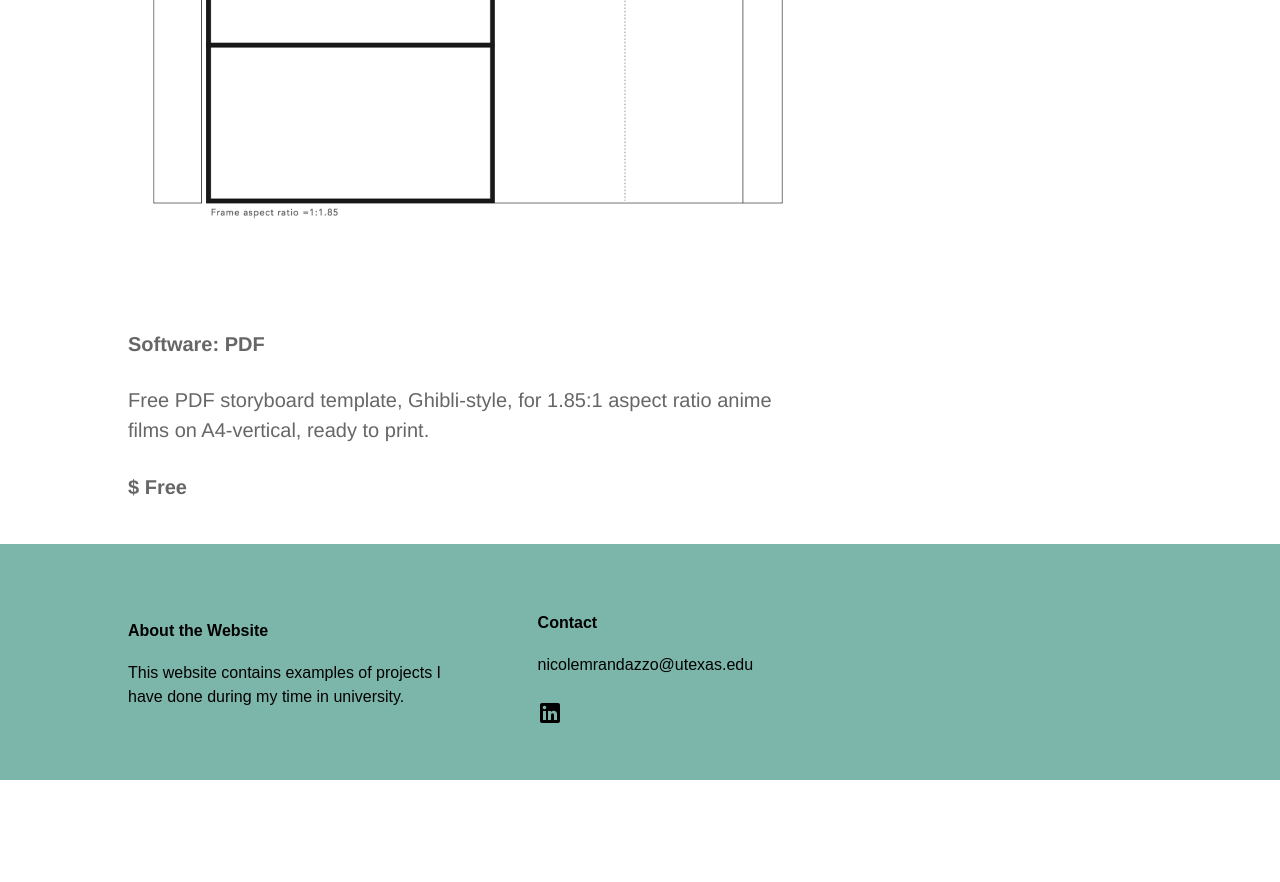
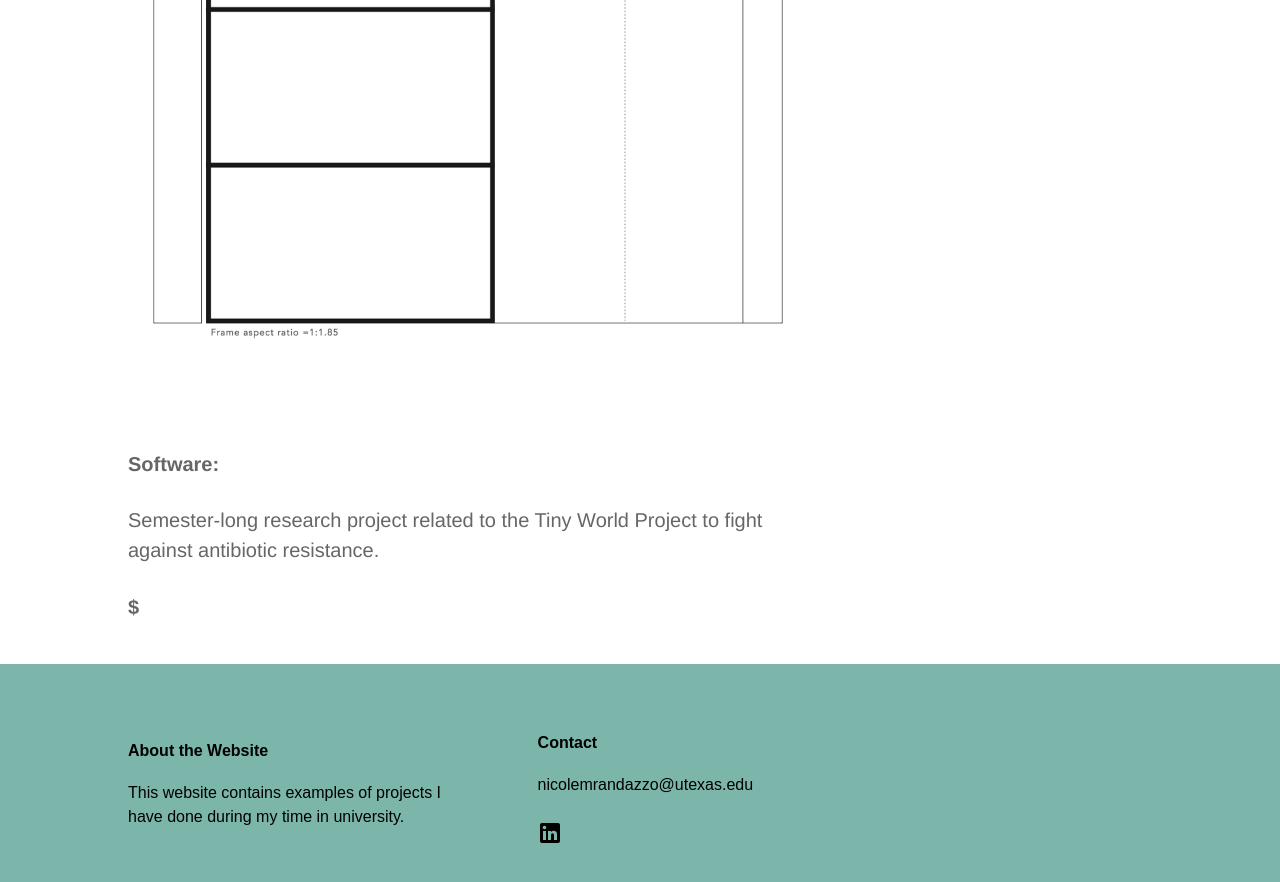
Before and after one commit to NicoleMRandazzo/nicolemrandazzo.github.io, a Jekyll site: the page built from _products/free-anime-storyboard-template-widescreen-a4-vertical.md, in a window 1280 px wide and 900 px high, scrolled down 1622 px. Shown: the top 882 px of the window. Built offline with Jekyll 4.4.1, drawn with Linux system fonts in a browser that asks for light colours; before the commit the page ends 2402 px from its top, so only the background shows below that; some of the changed text lies outside the part shown.

Commit message:
Update free-anime-storyboard-template-widescreen-a4-vertical.md

```diff
--- a/_products/free-anime-storyboard-template-widescreen-a4-vertical.md
+++ b/_products/free-anime-storyboard-template-widescreen-a4-vertical.md
@@ -1,12 +1,8 @@
 ---
-title: Free anime storyboard template
+title: Research Project - Identification and Analysis of Antibiotic-Producing Bacteria From Soil Sample
 layout: product
-software: PDF
-cat: [anime]
 description_markdown: >-
-  Free PDF storyboard template, Ghibli-style, for 1.85:1 aspect ratio anime films on A4-vertical, ready to print.
-id:
-price: Free
+  Semester-long research project related to the Tiny World Project to fight against antibiotic resistance.
 text-button: Can I get this template, please?
 image: /images/templates/free-pdf-storyboards/storyboard-anime-template_1.85x1_A4-vertical_photoshop_preview.png
 ---
```
